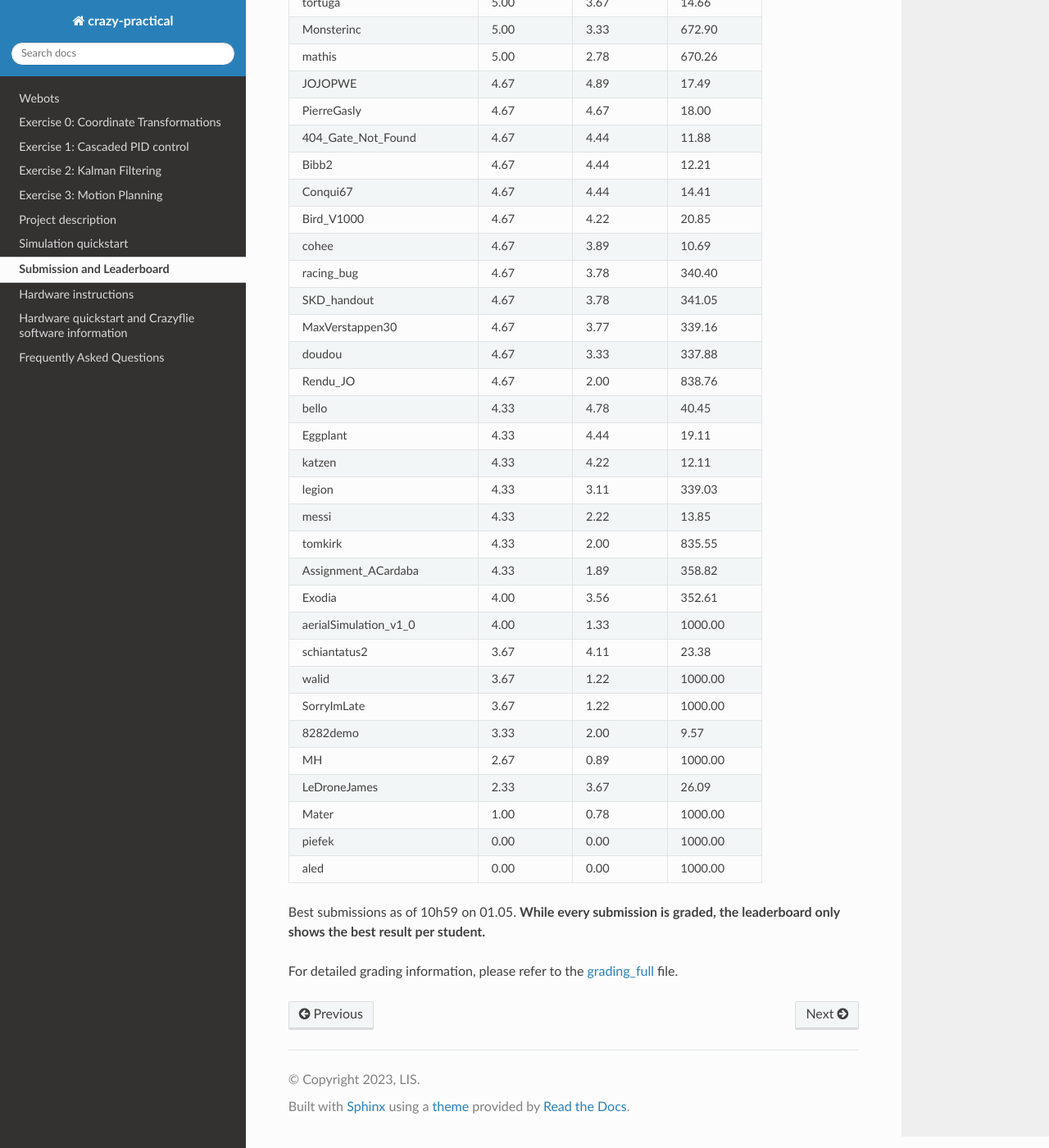
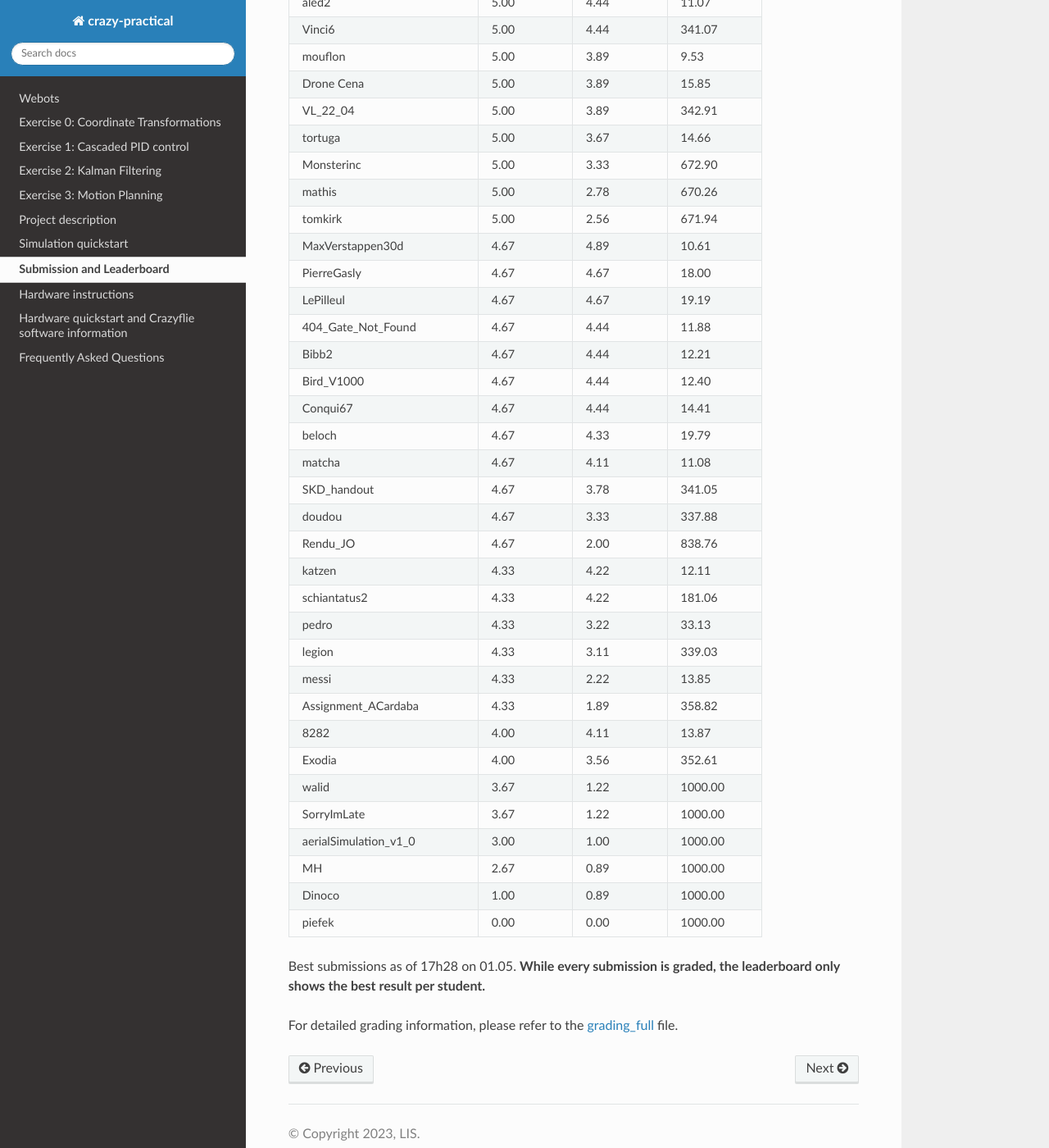
Before and after one commit to lis-epfl/micro-502, a Sphinx documentation site: the page built from docs/assignment/leaderboard.rst, in a window 1280 px wide and 1400 px high, scrolled down 2207 px. Shown: the whole window at 82% size. Built offline with Sphinx 7.4.7 and the Read the Docs theme 3.1.0, drawn with Linux system fonts in a browser that asks for light colours; some of the changed text lies outside the part shown.

Commit message:
Leaderboard Update

```diff
--- a/docs/assignment/leaderboard.rst
+++ b/docs/assignment/leaderboard.rst
@@ -18,6 +18,7 @@ Please ensure that the zip file you submit at least contains your **my_assignmen
    :header: "Name", "Lap1 Gates", "Avg Gates", "Avg Time"
    :widths: 30, 15, 15, 15
 
+   "IL_PREDESTINATO_3", 5.00, 5.00, 6.87
    "Red_Baron", 5.00, 5.00, 7.62
    "zippy_3", 5.00, 5.00, 8.20
    "c_r_11", 5.00, 5.00, 8.53
@@ -25,86 +26,87 @@ Please ensure that the zip file you submit at least contains your **my_assignmen
    "Superman_agressive_tunning_3", 5.00, 5.00, 8.99
    "Maverick", 5.00, 5.00, 9.00
    "Taradrone", 5.00, 5.00, 9.36
-   "TestusV4", 5.00, 5.00, 12.03
+   "_ApexPlus", 5.00, 5.00, 10.08
+   "noeud6", 5.00, 5.00, 10.14
+   "C6", 5.00, 5.00, 10.16
+   "mockingjay", 5.00, 5.00, 10.37
+   "TestusV7", 5.00, 5.00, 11.81
+   "LeKAID", 5.00, 5.00, 11.97
    "kokopelli", 5.00, 5.00, 13.10
+   "pau55", 5.00, 5.00, 13.67
    "_beep_beep_v4", 5.00, 5.00, 13.75
    "lightning_mcQueen_V3", 5.00, 5.00, 14.33
-   "noeud3", 5.00, 5.00, 14.42
    "Moléson", 5.00, 5.00, 15.08
+   "genie_friday", 5.00, 5.00, 15.32
+   "Chutney3_Trajectory", 5.00, 5.00, 15.55
    "lahuiss", 5.00, 5.00, 16.33
    "le_E", 5.00, 5.00, 16.68
    "Catia", 5.00, 5.00, 17.26
    "claudia", 5.00, 5.00, 17.94
-   "Chutney2_Robust", 5.00, 5.00, 18.62
+   "Gabbro", 5.00, 5.00, 18.73
+   "Eggplant_2", 5.00, 5.00, 19.52
+   "Merlino4", 5.00, 5.00, 20.47
    "DM9", 5.00, 5.00, 21.96
    "W_W", 5.00, 5.00, 22.53
    "MT_0430_A", 5.00, 5.00, 25.87
    "Me", 5.00, 5.00, 38.71
+   "sub6", 5.00, 5.00, 45.35
    "Concorde", 5.00, 5.00, 506.94
-   "IL_PREDESTINATOOO", 5.00, 4.89, 5.96
    "papoucrazy_le_BG", 5.00, 4.89, 8.81
-   "C6", 5.00, 4.89, 10.45
    "ubuntu2", 5.00, 4.89, 10.71
    "Zigounetti67", 5.00, 4.89, 10.80
+   "racing_bug", 5.00, 4.78, 9.56
    "my_assignment", 5.00, 4.78, 10.29
-   "genie", 5.00, 4.78, 13.70
-   "V20260426_1320_S_", 5.00, 4.78, 16.42
+   "ABA_6", 5.00, 4.78, 10.38
    "new_try_2804_2", 5.00, 4.78, 16.51
-   "sub5", 5.00, 4.78, 21.04
    "Makkaron", 5.00, 4.78, 26.40
-   "merlin1", 5.00, 4.67, 14.12
+   "LeDroneJamesV7", 5.00, 4.67, 10.26
+   "JOVIET", 5.00, 4.67, 24.58
    "Test_L", 5.00, 4.56, 8.12
    "volvic 3", 5.00, 4.56, 9.18
-   "pau", 5.00, 4.56, 11.53
    "Clode23", 5.00, 4.56, 11.68
    "toz2", 5.00, 4.56, 11.82
-   "Gabbro", 5.00, 4.56, 13.47
    "sloth", 5.00, 4.56, 19.43
+   "aled2", 5.00, 4.44, 11.07
    "Vinci6", 5.00, 4.44, 341.07
-   "LeKAID", 5.00, 4.22, 7.95
-   "blackbird", 5.00, 3.89, 6.64
    "mouflon", 5.00, 3.89, 9.53
    "Drone Cena", 5.00, 3.89, 15.85
-   "ABA_4", 5.00, 3.89, 341.35
    "VL_22_04", 5.00, 3.89, 342.91
    "tortuga", 5.00, 3.67, 14.66
    "Monsterinc", 5.00, 3.33, 672.90
    "mathis", 5.00, 2.78, 670.26
-   "JOJOPWE", 4.67, 4.89, 17.49
+   "tomkirk", 5.00, 2.56, 671.94
+   "MaxVerstappen30d", 4.67, 4.89, 10.61
    "PierreGasly", 4.67, 4.67, 18.00
+   "LePilleul", 4.67, 4.67, 19.19
    "404_Gate_Not_Found", 4.67, 4.44, 11.88
    "Bibb2", 4.67, 4.44, 12.21
+   "Bird_V1000", 4.67, 4.44, 12.40
    "Conqui67", 4.67, 4.44, 14.41
-   "Bird_V1000", 4.67, 4.22, 20.85
-   "cohee", 4.67, 3.89, 10.69
-   "racing_bug", 4.67, 3.78, 340.40
+   "beloch", 4.67, 4.33, 19.79
+   "matcha", 4.67, 4.11, 11.08
    "SKD_handout", 4.67, 3.78, 341.05
-   "MaxVerstappen30", 4.67, 3.77, 339.16
    "doudou", 4.67, 3.33, 337.88
    "Rendu_JO", 4.67, 2.00, 838.76
-   "bello", 4.33, 4.78, 40.45
-   "Eggplant", 4.33, 4.44, 19.11
    "katzen", 4.33, 4.22, 12.11
+   "schiantatus2", 4.33, 4.22, 181.06
+   "pedro", 4.33, 3.22, 33.13
    "legion", 4.33, 3.11, 339.03
    "messi", 4.33, 2.22, 13.85
-   "tomkirk", 4.33, 2.00, 835.55
    "Assignment_ACardaba", 4.33, 1.89, 358.82
+   "8282", 4.00, 4.11, 13.87
    "Exodia", 4.00, 3.56, 352.61
-   "aerialSimulation_v1_0", 4.00, 1.33, 1000.00
-   "schiantatus2", 3.67, 4.11, 23.38
    "walid", 3.67, 1.22, 1000.00
    "SorryImLate", 3.67, 1.22, 1000.00
-   "8282demo", 3.33, 2.00, 9.57
+   "aerialSimulation_v1_0", 3.00, 1.00, 1000.00
    "MH", 2.67, 0.89, 1000.00
-   "LeDroneJames", 2.33, 3.67, 26.09
-   "Mater", 1.00, 0.78, 1000.00
+   "Dinoco", 1.00, 0.89, 1000.00
    "piefek", 0.00, 0.00, 1000.00
-   "aled", 0.00, 0.00, 1000.00
 
 
 
 
-Best submissions as of 10h59 on 01.05.
+Best submissions as of 17h28 on 01.05.
 **While every submission is graded, the leaderboard only shows the best result per student.**
 
 For detailed grading information, please refer to the `grading_full <https://github.com/lis-epfl/micro-502/blob/main/docs/assignment/grading_full.ods?raw=true>`_ file.
```
Also changed, not shown: 1 other file.
